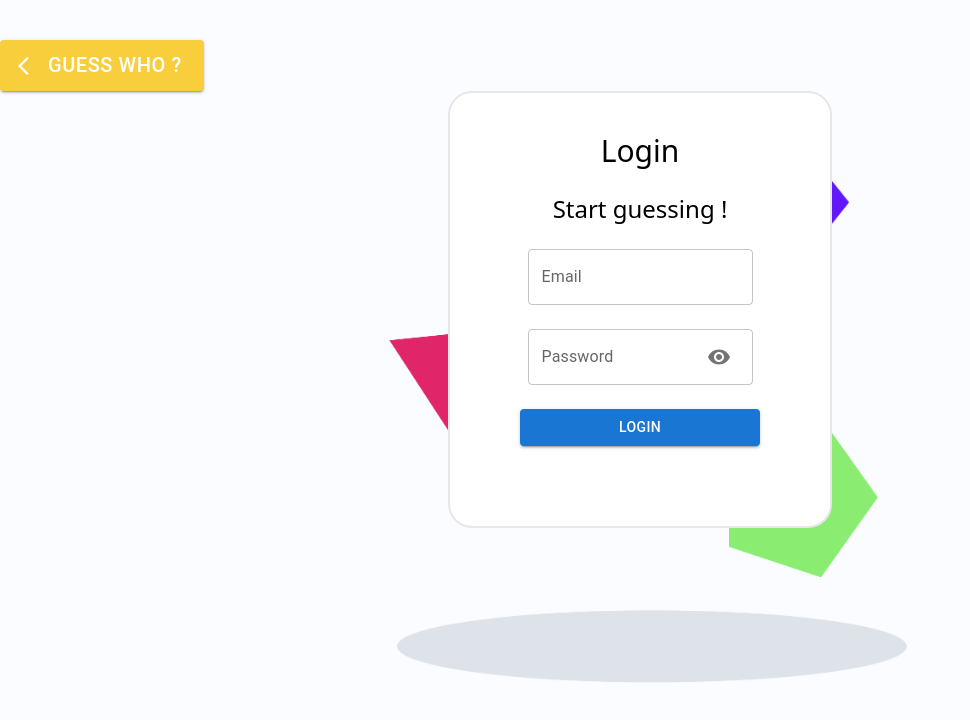
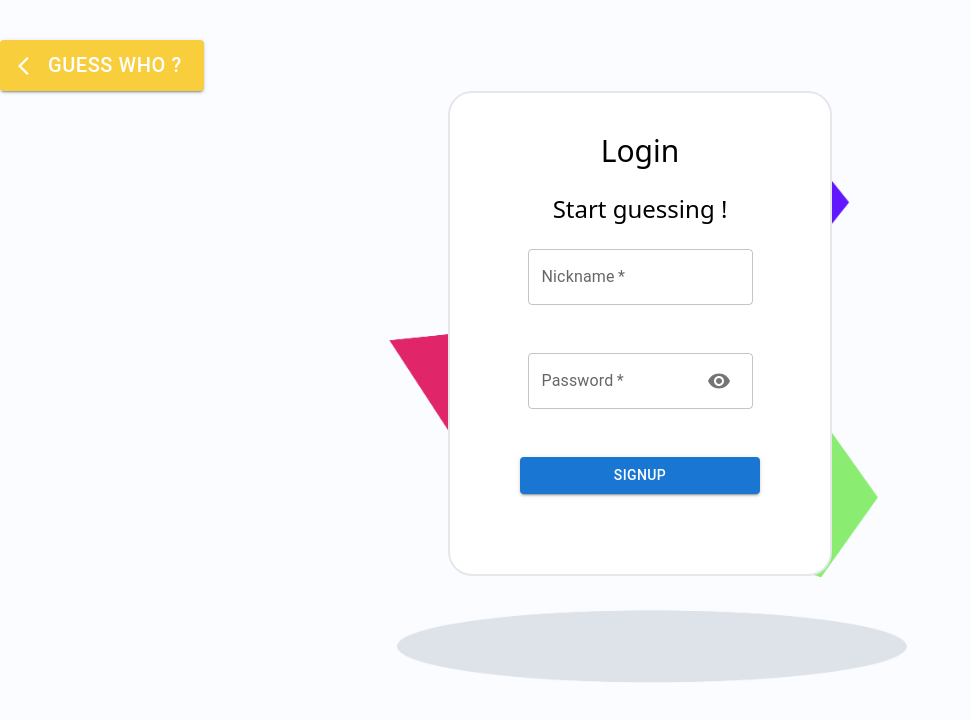
Before and after one commit to Nito1309/guessWho, a React (Create React App) app: page /login in a window 1280 px wide. Shown: the top 720 px of the page, without its empty margins (0-970 px from the left). Built offline with nearby package versions, Linux system fonts and the light colour scheme.

Commit message:
login & signUp request with session stored

```diff
--- a/src/components/Login.jsx
+++ b/src/components/Login.jsx
@@ -1,5 +1,5 @@
-import React from 'react'
-import { Stack } from '@mui/material';
+import React, {useEffect} from 'react'
+import { Stack, Typography, Button } from '@mui/material';
 import IconButton from '@mui/material/IconButton';
 import InputAdornment from '@mui/material/InputAdornment';
 import TextField from '@mui/material/TextField';
@@ -7,6 +7,11 @@ import Visibility from '@mui/icons-material/Visibility';
 import VisibilityOff from '@mui/icons-material/VisibilityOff';
 import BasicButton from './form-components/BasicButton';
 import BackButton from './form-components/BackButton';
+import { useNavigate } from 'react-router-dom';
+import * as Yup from 'yup';
+import { useForm } from 'react-hook-form';
+import { yupResolver } from '@hookform/resolvers/yup';
+
 
 function Login() {
     const [values, setValues] = React.useState({
@@ -15,6 +20,22 @@ function Login() {
         weight: '',
         weightRange: '',
         showPassword: false,
+      });
+
+      const navigate = useNavigate();
+      const [userLogged, setLogged] = React.useState({});
+
+      const validationSchema = Yup.object().shape({
+        nickname: Yup.string()
+          .required('Nickname is required')
+          .max(20, 'Username must not exceed 20 characters'),
+        contra: Yup.string()
+          .required('Password is required')
+          .max(40, ' Password must not exceed 40 characters')
+      });
+
+      const { register, control, handleSubmit, formState: {errors}} = useForm({
+        resolver: yupResolver(validationSchema)
       });
 
       const handleChange = (prop) => (event) => {
@@ -32,6 +53,49 @@ function Login() {
         event.preventDefault();
       };
 
+      useEffect(() => {
+        try{
+            const storedData = JSON.parse(localStorage.getItem('session'));
+            if(storedData){
+                if(storedData.logged){
+                    console.log("holis");
+                    navigate('/');
+                }
+            }else{
+                console.log("user haven't logged");
+            }
+        }catch(e){
+            console.error(e.message);
+        }
+    }, [])
+
+    useEffect(() => {
+        localStorage.setItem('session', userLogged);
+        console.log('data added to local storage');
+    }, [userLogged])
+      async function onSubmit (data) {
+        const jsonData = JSON.stringify(data);
+            await fetch('https://guesswhofunc.azurewebsites.net/api/LOGIN', {
+                method: 'POST',
+                headers: {
+                    "Content-Type":"application/json",
+                },
+                body: jsonData
+            })
+            .then((response) => response.json())
+            .then((data) => {
+                if(data.success){
+                    setLogged(JSON.stringify({jsonData, logged:true}));
+                    navigate('/');
+                }else{
+                    alert("Something went wrong");
+                    navigate('/login');
+                }
+            })
+            .catch((error) => {
+                console.error(error.message);
+            });
+    }
     return (
         <div id="parent" className='w-full h-screen bg-background-login bg-cover'>
             <BackButton text={'Guess who ?'} bgcolor='#F8CE3D' navigate='/'/>
@@ -43,11 +107,15 @@ function Login() {
                         className='w-96 border-2 bg-white rounded-3xl p-10 pb-20 mt-20'>
                         <h1 className='text-3xl'>Login</h1>
                         <h2 className='text-2xl'>Start guessing !</h2>
-                       <TextField className="w-9/12" id="outlined-basic" label="Email" variant="outlined"/>
-                       <TextField className="w-9/12" id="outlined-basic" label="Password" variant="outlined"
+                       <TextField required className="w-9/12" name='nickname' id="outlined-basic" label="Nickname" variant="outlined"
+                        {...register('nickname')} error={errors.nickname ? true: false}/>
+                        <Typography>{errors.nickname?.message}</Typography>
+                       <TextField required className="w-9/12" name='contra' id="outlined-basic" label="Password" variant="outlined"
+                    {...register('contra')} error={errors.contra ? true: false}
                     type={values.showPassword ? 'text' : 'password'}
                     value={values.password}
                     onChange={handleChange('password')}
+
                     InputProps={{
                endAdornment:(
               <InputAdornment position="end">
@@ -61,8 +129,12 @@ function Login() {
               </InputAdornment>
             )
             }}
+
             />
-            <BasicButton navigate='/' text='Login'/>
+            <Typography>{errors.contra?.message}</Typography>
+            {/* <BasicButton navigate='/' text='Login'/> */}
+            <Button onClick={handleSubmit(onSubmit)} className='w-60' variant="contained">Signup</Button>
+
                     </Stack>
                 </Stack>
             </div>
--- a/src/components/Menu.jsx
+++ b/src/components/Menu.jsx
@@ -2,6 +2,7 @@ import React from 'react'
 import { Stack } from '@mui/material';
 import AccountCircleIcon from '@mui/icons-material/AccountCircle';
 import BasicButton from './form-components/BasicButton';
+import { useState } from 'react';
 
 function Menu() {
     return (
--- a/src/components/Signup.jsx
+++ b/src/components/Signup.jsx
@@ -1,18 +1,18 @@
-import React from 'react'
+import React, { useEffect, useState } from 'react'
 import { Button, Stack, Typography } from '@mui/material';
 import TextField from '@mui/material/TextField';
 import BasicButton from './form-components/BasicButton';
 import BackButton from './form-components/BackButton';
-import { useState } from 'react';
-import { useForm, Controller } from "react-hook-form";
+import { useForm, Controller, set } from "react-hook-form";
 import { yupResolver } from '@hookform/resolvers/yup';
 import * as Yup from 'yup';
 import { stringify } from 'postcss';
-import { useNavigate } from 'react-router-dom';
+import { useNavigate, Redirect} from 'react-router-dom';
 
 function Signup() {
+
     const navigate = useNavigate();
-    //const [logged, setLogged] = useState(false);
+    const [userLogged, setLogged] = useState({});
     const validationSchema = Yup.object().shape({
         nombre: Yup.string().required('name is required'),
         apellido: Yup.string().required('lastname is required'),
@@ -27,22 +27,51 @@ function Signup() {
           .max(40, 'Password must not exceed 40 characters')
       });
 
-      const { register, control, handleSubmit,formState: { errors } } = useForm({
-        resolver: yupResolver(validationSchema)
-      });
+    const { register, control, handleSubmit,formState: { errors } } = useForm({
+    resolver: yupResolver(validationSchema)
+    });
+
+    useEffect(() => {
+        try{
+            const storedData = JSON.parse(localStorage.getItem('session'));
+            if(storedData){
+                if(storedData.logged){
+                    console.log("holis");
+                    navigate('/');
+                }
+            }else{
+                console.log("user haven't logged");
+            }
+        }catch(e){
+            console.error(e.message);
+        }
 
 
+
+    }, [])
+
+    useEffect(() => {
+        localStorage.setItem('session', userLogged);
+    }, [userLogged])
+
     async function onSubmit (data) {
+        const jsonData = JSON.stringify(data);
             await fetch('https://guesswhofunc.azurewebsites.net/api/SIGNUP', {
                 method: 'POST',
                 headers: {
                     "Content-Type":"application/json",
                 },
-                body: JSON.stringify(data)
+                body: jsonData
             })
             .then((response) => response.json())
             .then((data) => {
-                data.success ? navigate('/') : navigate('/signup')
+                if(data.success){
+                    setLogged(JSON.stringify({jsonData, logged:true}));
+                    navigate('/');
+                }else{
+                    alert("Something went wrong");
+                    navigate('/signup');
+                }
             })
             .catch((error) => {
                 console.error(error.message);
--- a/src/routing.jsx
+++ b/src/routing.jsx
@@ -6,7 +6,10 @@ import { Routes, Route } from 'react-router-dom'
 import JoinGame from "./components/JoinGame";
 import  Leaderboard  from "./components/Leaderboard";
 import Game from "./components/Game";
+import { useState } from "react";
+import { useEffect } from "react";
 function Router () {
+
     return (
         <Routes>
             <Route exact path='/' element={Menu()}/>
```
